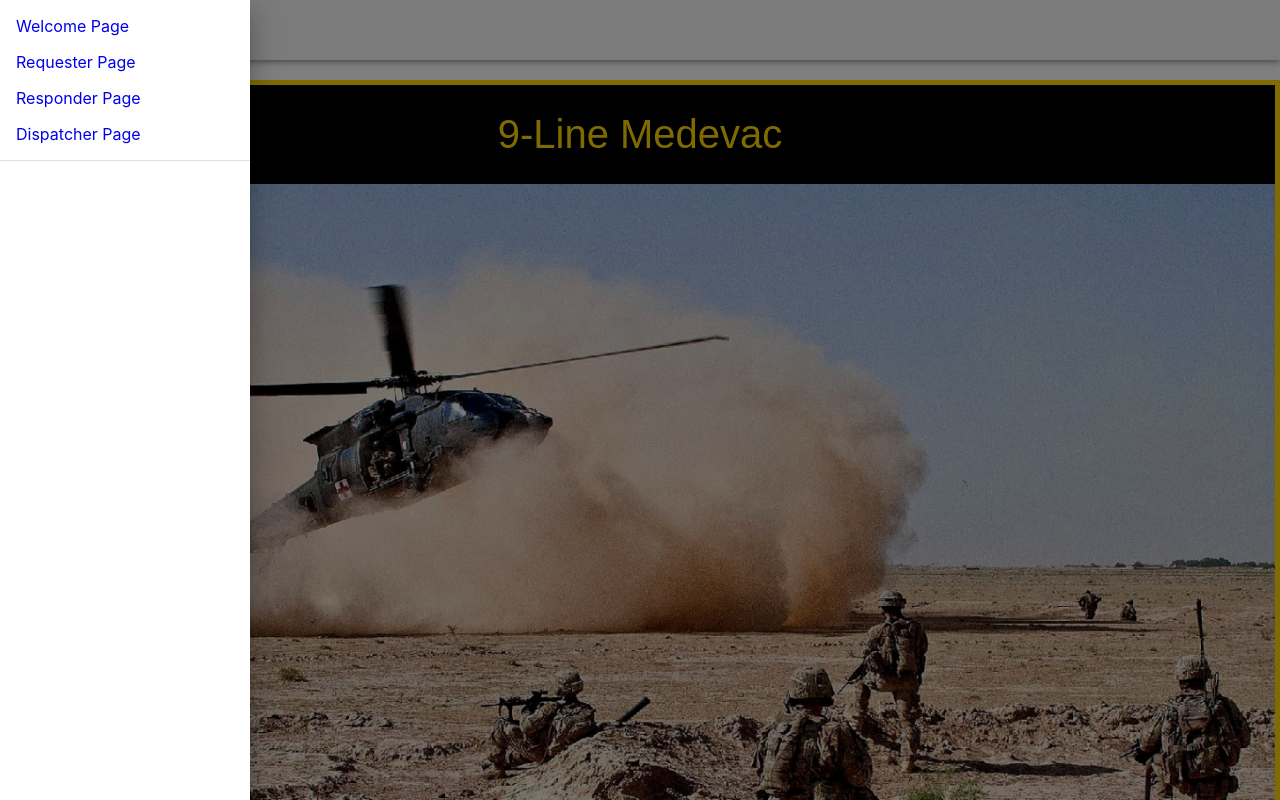
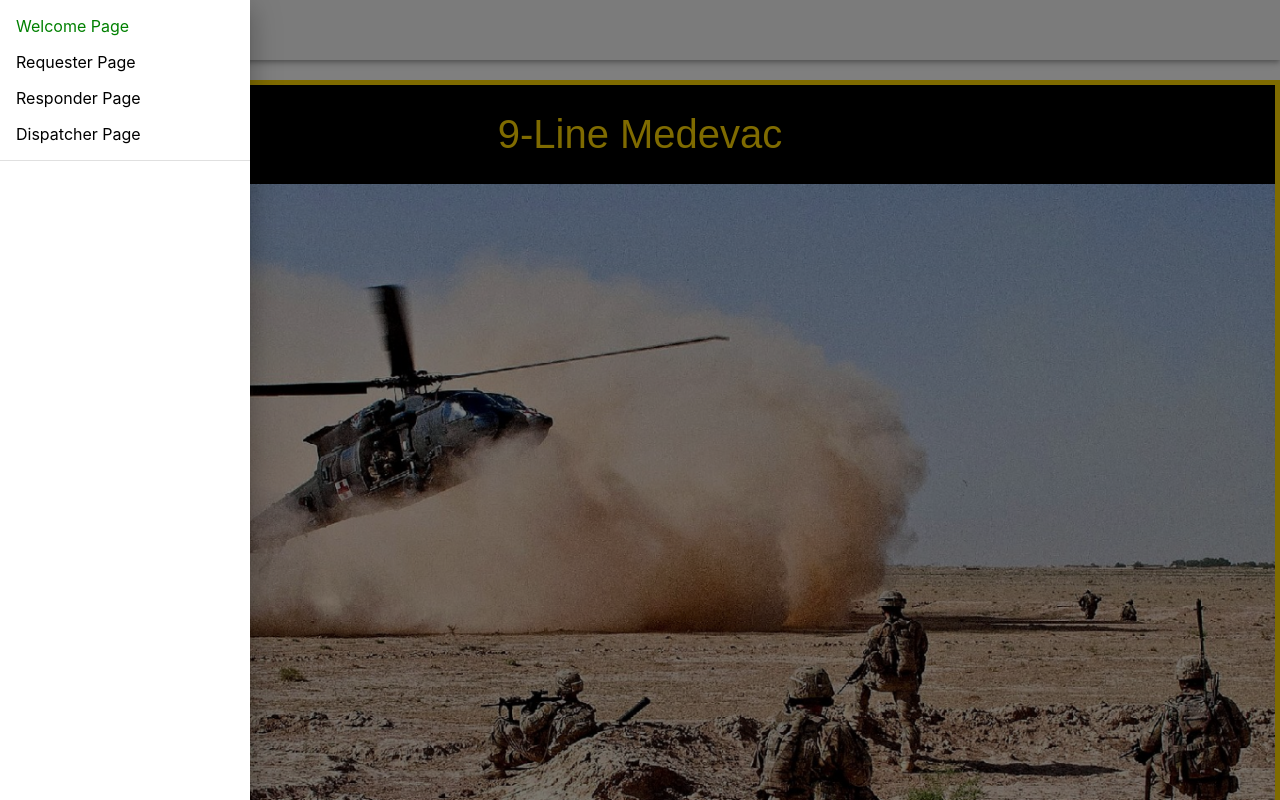
Before and after one commit to Team-Be-Spicy/9Line, a React (Create React App) app in the folder src/frontend/: page / in a window 1280 px wide. Both pictures are taken after a click on the icon 24 px from the left and 30 px from the top of the page. Shown: the top 800 px of the page. Built offline with nearby package versions, Linux system fonts and the light colour scheme.

Commit message:
added active link color to menu nav links. set visited color to black.

```diff
--- a/src/frontend/src/App.css
+++ b/src/frontend/src/App.css
@@ -1,10 +1,20 @@
+h1 {
+  font-size: 40px;
+  font-weight: 200;
+}
+
 .App {
   text-align: center;
 }
 
-h1 {
-  font-size: 40px;
-  font-weight: 200;
+.active-link {
+  color: green;
+  text-decoration: none;
+}
+
+.inactive-link {
+  color: black;
+  text-decoration: none;
 }
 
 .full-size-img{
@@ -43,38 +53,3 @@ h1 {
   color: gold;
   text-align: center;
 }
-
-.App-logo {
-  height: 40vmin;
-  pointer-events: none;
-}
-
-@media (prefers-reduced-motion: no-preference) {
-  .App-logo {
-    animation: App-logo-spin infinite 20s linear;
-  }
-}
-
-.App-header {
-  background-color: #282c34;
-  min-height: 100vh;
-  display: flex;
-  flex-direction: column;
-  align-items: center;
-  justify-content: center;
-  font-size: calc(10px + 2vmin);
-  color: white;
-}
-
-.App-link {
-  color: #61dafb;
-}
-
-@keyframes App-logo-spin {
-  from {
-    transform: rotate(0deg);
-  }
-  to {
-    transform: rotate(360deg);
-  }
-}
--- a/src/frontend/src/App.js
+++ b/src/frontend/src/App.js
@@ -3,7 +3,7 @@ import React, {useState} from 'react';
 import WelcomePage from "./route/WelcomePage";
 import Requester from "./route/Requester";
 import Responder from "./route/Responder";
-import {Link, Route, Routes} from "react-router-dom";
+import {NavLink, Route, Routes} from "react-router-dom";
 import Box from '@mui/material/Box';
 import Drawer from '@mui/material/Drawer';
 import List from '@mui/material/List';
@@ -26,29 +26,29 @@ const App = () => {
         >
             <List>
                 <ListItem>
-                    <Link
+                    <NavLink
                         to="/"
-                        style={{textDecoration: 'none'}}
+                        className={({isActive}) => isActive ? "active-link" : "inactive-link"}
                     >
-                        Welcome Page</Link>
+                        Welcome Page</NavLink>
                 </ListItem>
                 <ListItem>
-                    <Link
+                    <NavLink
                         to="/requester"
-                        style={{textDecoration: 'none'}}
-                    >Requester Page</Link>
+                        className={({isActive}) => isActive ? "active-link" : "inactive-link"}
+                    >Requester Page</NavLink>
                 </ListItem>
                 <ListItem>
-                    <Link
+                    <NavLink
                         to="/responder"
-                        style={{textDecoration: 'none'}}
-                    >Responder Page</Link>
+                        className={({isActive}) => isActive ? "active-link" : "inactive-link"}
+                    >Responder Page</NavLink>
                 </ListItem>
                 <ListItem>
-                    <Link
+                    <NavLink
                         to="/dispatcher"
-                        style={{textDecoration: 'none'}}
-                    >Dispatcher Page</Link>
+                        className={({isActive}) => isActive ? "active-link" : "inactive-link"}
+                    >Dispatcher Page</NavLink>
                 </ListItem>
 
             </List>
@@ -78,7 +78,6 @@ const App = () => {
                 <Route path="/requester" element={<Requester />} />
                 <Route path="/responder" element={<Responder />} />
                 <Route path="/dispatcher" element={<Dispatcher />} />
-
             </Routes>
         </div>
     );
```
